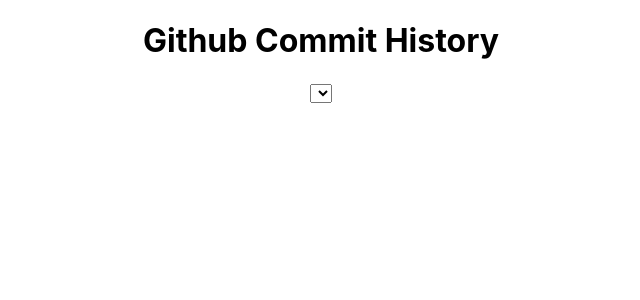
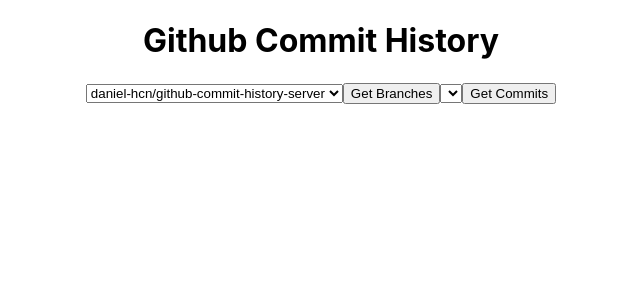
Before and after one commit to daniel-hcn/github-commit-history-client, a React (Create React App) app: page / in a window 1280 px wide. Shown: the top 300 px of the page, without its empty margins (319-959 px from the left). Built offline with nearby package versions, Linux system fonts and the light colour scheme.

Commit message:
Implement functionality to the interface
- Add input for selection of the repository to consult
- Add input for the branch to consult

```diff
--- a/src/App.tsx
+++ b/src/App.tsx
@@ -1,18 +1,46 @@
-import React, { useEffect, useState } from "react";
+import axios from "axios";
+import React, { useState } from "react";
 import "./App.css";
 
 function App() {
+  const [state, setState] = useState({
+    repository: 'daniel-hcn/github-commit-history-server',
+    branch: 'master',
+  });
   const [branches, setBranches] = useState([]);
   const [commits, setCommits] = useState([]);
+
+  const getBranches = async (): Promise<void> => {
+    const response = await axios.get(`/github/repository/${encodeURIComponent(state.repository)}/branches`);
+    setBranches(response.data);
+  };
+
+  const getCommits = async (): Promise<void> => {
+    const response = await axios.get(`/github/repository/${encodeURIComponent(state.repository)}/commits?branchName=${state.branch}`);
+    setCommits(response.data);
+  };
+
+  const handleChange = (attrName: string, selectedOption: string) => {
+    setState({ ...state, [attrName]: selectedOption });
+  };
 
   return (
     <div className="App">
       <h1>Github Commit History</h1>
-      <select>
+
+      <select onChange={(e) => handleChange('repository', e.currentTarget.value)}>
+        <option value='daniel-hcn/github-commit-history-server'>daniel-hcn/github-commit-history-server</option>
+        <option value='daniel-hcn/github-commit-history-client'>daniel-hcn/github-commit-history-client</option>
+      </select>
+      <button onClick={() => getBranches()}>Get Branches</button>
+
+      <select onChange={(e) => handleChange('branch', e.currentTarget.value)}>
         {branches.map(({ name }, i) => (
           <option key={i} value={name}>{name}</option>
         ))}
       </select>
+      <button onClick={() => getCommits()}>Get Commits</button>
+
       {commits.map((commit: any, i) => (
         <li key={i}> {commit.message} </li>
       ))}
```
